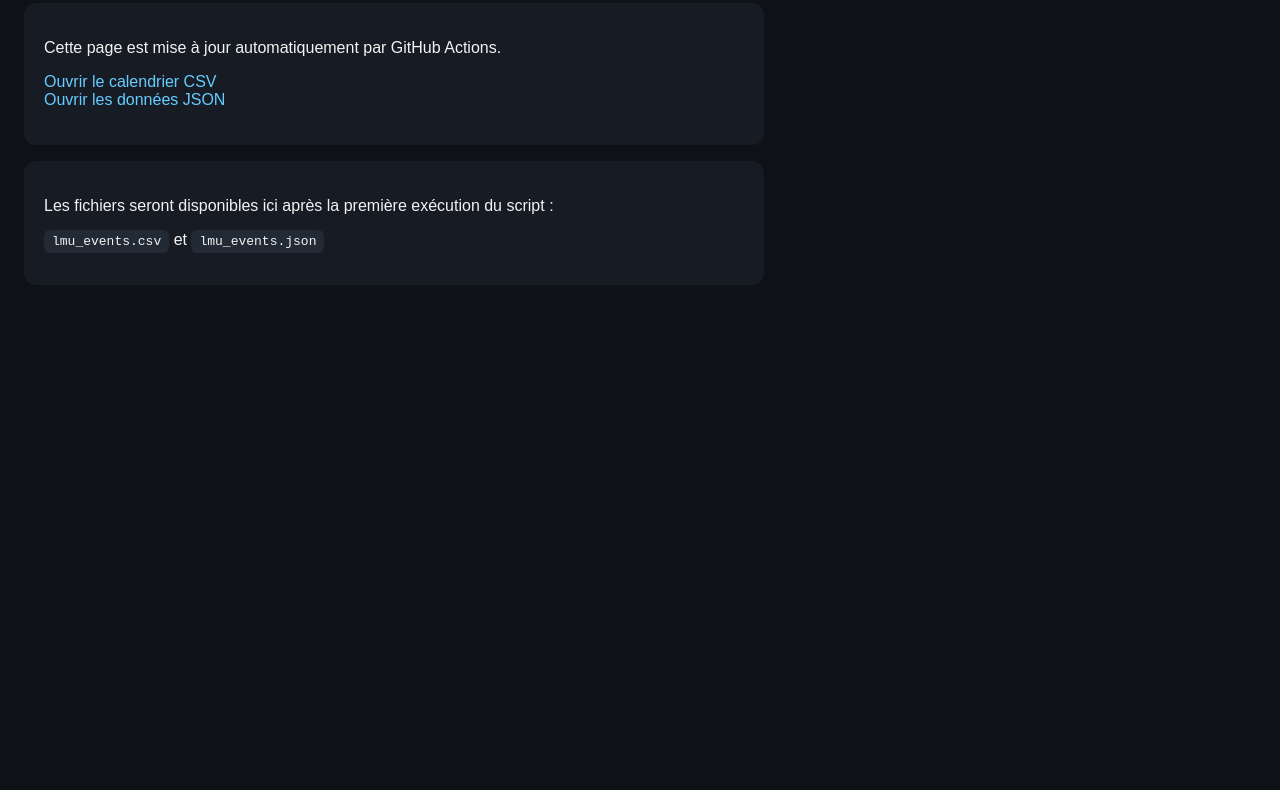
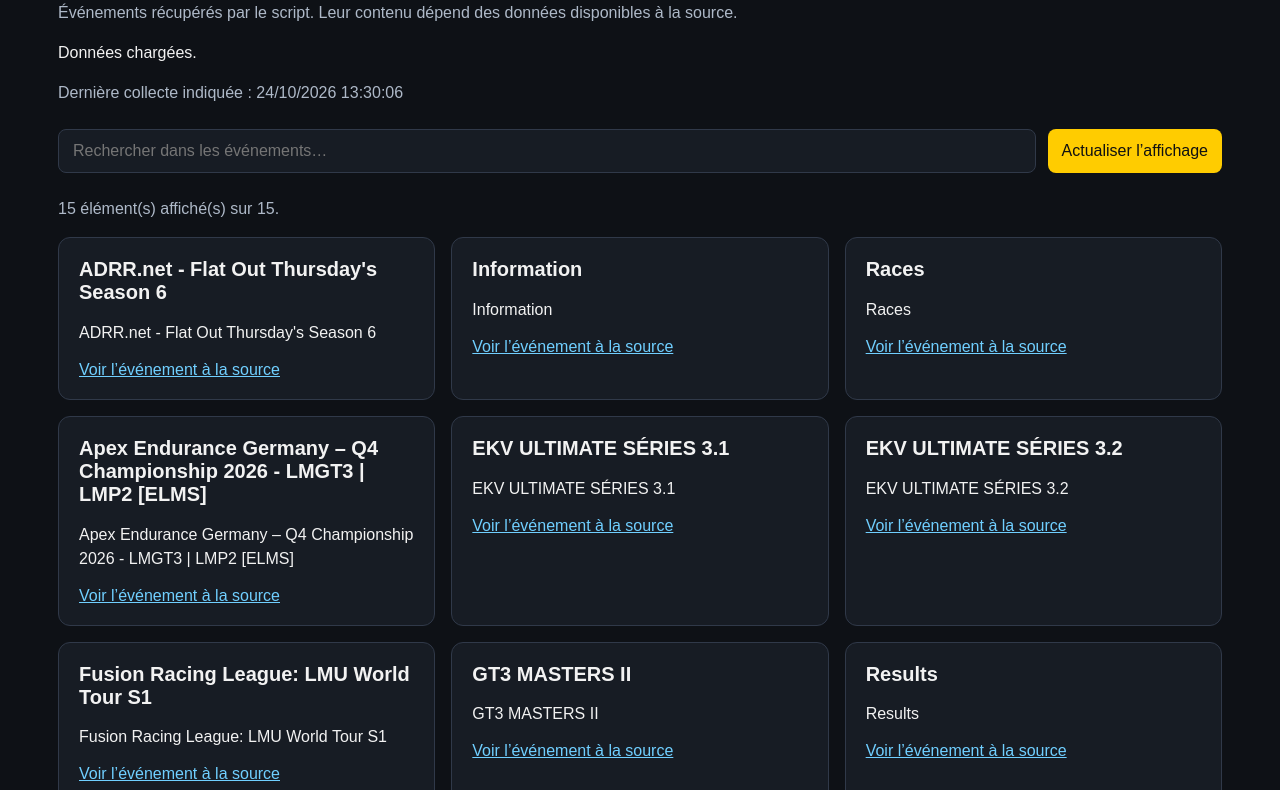
Before and after one commit to corentin-pstlt/lmu-calendrier, a plain HTML site: page docs/index.html in a window 1280 px wide. Shown: the part 101-891 px from the top of the page. Before the commit the page ends 800 px from the top, so only its background shows below. Drawn offline with Linux system fonts and the light colour scheme.

Commit message:
Refactor HTML and CSS styles for better structure

```diff
--- a/docs/index.html
+++ b/docs/index.html
@@ -4,47 +4,267 @@
   <meta charset="utf-8">
   <meta name="viewport" content="width=device-width, initial-scale=1">
   <title>Calendrier LMU</title>
+
   <style>
+    :root {
+      --fond: #0e1116;
+      --carte: #171c24;
+      --texte: #f2f2f2;
+      --secondaire: #aeb9c8;
+      --accent: #ffcc00;
+      --bordure: #303949;
+    }
+
+    * {
+      box-sizing: border-box;
+    }
+
     body {
+      margin: 0;
+      background: var(--fond);
+      color: var(--texte);
       font-family: Arial, sans-serif;
-      background: #0e1116;
-      color: #f2f2f2;
-      margin: 0;
-      padding: 24px;
     }
-    h1 { color: #ffcc00; }
+
+    main {
+      max-width: 1200px;
+      margin: auto;
+      padding: 28px 18px;
+    }
+
+    h1 {
+      color: var(--accent);
+      margin-bottom: 12px;
+    }
+
+    p {
+      line-height: 1.5;
+    }
+
+    .secondaire {
+      color: var(--secondaire);
+    }
+
+    .outils {
+      display: flex;
+      gap: 12px;
+      flex-wrap: wrap;
+      margin: 24px 0;
+    }
+
+    input, button {
+      padding: 12px 14px;
+      border-radius: 8px;
+      font: inherit;
+    }
+
+    input {
+      flex: 1;
+      min-width: 200px;
+      background: var(--carte);
+      color: var(--texte);
+      border: 1px solid var(--bordure);
+    }
+
+    button {
+      background: var(--accent);
+      color: #111;
+      border: 0;
+      cursor: pointer;
+    }
+
+    button:disabled {
+      opacity: .6;
+      cursor: wait;
+    }
+
+    #liste {
+      display: grid;
+      grid-template-columns: repeat(auto-fit, minmax(280px, 1fr));
+      gap: 16px;
+    }
+
+    article {
+      min-width: 0;
+      padding: 20px;
+      border-radius: 12px;
+      background: var(--carte);
+      border: 1px solid var(--bordure);
+    }
+
+    article h2 {
+      margin-top: 0;
+      font-size: 20px;
+    }
+
+    article p {
+      white-space: pre-wrap;
+      overflow-wrap: anywhere;
+    }
+
     a {
-      color: #66ccff;
-      text-decoration: none;
+      color: #70cfff;
     }
-    .card {
-      background: #171c24;
-      border-radius: 12px;
-      padding: 20px;
-      max-width: 700px;
-      margin-bottom: 16px;
-    }
-    code {
-      background: #222a35;
-      padding: 4px 8px;
-      border-radius: 6px;
+
+    .erreur {
+      color: #ff9c9c;
     }
   </style>
 </head>
+
 <body>
-  <h1>Calendrier Le Mans Ultimate</h1>
+  <main>
+    <h1>Calendrier Le Mans Ultimate</h1>
 
-  <div class="card">
-    <p>Cette page est mise à jour automatiquement par GitHub Actions.</p>
-    <p>
-      <a href="lmu_events.csv">Ouvrir le calendrier CSV</a><br>
-      <a href="lmu_events.json">Ouvrir les données JSON</a>
+    <p class="secondaire">
+      Événements récupérés par le script.
+      Leur contenu dépend des données disponibles à la source.
     </p>
-  </div>
 
-  <div class="card">
-    <p>Les fichiers seront disponibles ici après la première exécution du script :</p>
-    <p><code>lmu_events.csv</code> et <code>lmu_events.json</code></p>
-  </div>
+    <p id="statut" role="status">Chargement des données…</p>
+    <p id="date" class="secondaire"></p>
+
+    <div class="outils">
+      <input
+        id="recherche"
+        type="search"
+        placeholder="Rechercher dans les événements…"
+        aria-label="Rechercher un événement"
+      >
+      <button id="actualiser" type="button">
+        Actualiser l’affichage
+      </button>
+    </div>
+
+    <p id="compteur" class="secondaire"></p>
+    <section id="liste" aria-label="Liste des événements"></section>
+  </main>
+
+  <script>
+    let evenements = [];
+
+    const statut = document.getElementById("statut");
+    const date = document.getElementById("date");
+    const liste = document.getElementById("liste");
+    const recherche = document.getElementById("recherche");
+    const compteur = document.getElementById("compteur");
+    const bouton = document.getElementById("actualiser");
+
+    function texte(valeur) {
+      if (valeur === null || valeur === undefined) return "";
+      if (typeof valeur === "object") {
+        return JSON.stringify(valeur, null, 2);
+      }
+      return String(valeur);
+    }
+
+    function afficher() {
+      const filtre = recherche.value.toLocaleLowerCase("fr");
+      const selection = evenements.filter(e =>
+        JSON.stringify(e).toLocaleLowerCase("fr").includes(filtre)
+      );
+
+      liste.replaceChildren();
+      compteur.textContent =
+        `${selection.length} élément(s) affiché(s) sur ${evenements.length}.`;
+
+      for (const evenement of selection) {
+        const carte = document.createElement("article");
+
+        const titre = document.createElement("h2");
+        titre.textContent =
+          texte(evenement.title || evenement.name) || "Événement sans titre";
+        carte.appendChild(titre);
+
+        const details = document.createElement("p");
+
+        if (evenement.raw_text) {
+          details.textContent = texte(evenement.raw_text);
+        } else {
+          details.textContent = Object.entries(evenement)
+            .filter(([cle]) =>
+              !["title", "name", "url", "retrieved_at"].includes(cle)
+            )
+            .map(([cle, valeur]) => `${cle} : ${texte(valeur)}`)
+            .join("\n");
+        }
+
+        carte.appendChild(details);
+
+        if (evenement.url) {
+          try {
+            const url = new URL(evenement.url);
+            if (["https:", "http:"].includes(url.protocol)) {
+              const lien = document.createElement("a");
+              lien.href = url.href;
+              lien.textContent = "Voir l’événement à la source";
+              lien.target = "_blank";
+              lien.rel = "noopener noreferrer";
+              carte.appendChild(lien);
+            }
+          } catch {
+            // Ne pas afficher les liens invalides.
+          }
+        }
+
+        liste.appendChild(carte);
+      }
+    }
+
+    async function charger() {
+      bouton.disabled = true;
+      statut.className = "";
+      statut.textContent = "Chargement des données…";
+
+      try {
+        const reponse = await fetch(
+          "./lmu_events.json?t=" + Date.now(),
+          { cache: "no-store" }
+        );
+
+        if (!reponse.ok) {
+          throw new Error(`Fichier JSON inaccessible : HTTP ${reponse.status}`);
+        }
+
+        const donnees = await reponse.json();
+
+        if (!Array.isArray(donnees)) {
+          throw new Error("Le JSON doit contenir une liste d’événements.");
+        }
+
+        if (donnees.some(e =>
+          e === null || typeof e !== "object" || Array.isArray(e)
+        )) {
+          throw new Error("Certains éléments du JSON ne sont pas des événements.");
+        }
+
+        evenements = donnees;
+        afficher();
+
+        statut.textContent = evenements.length
+          ? "Données chargées."
+          : "Le fichier est accessible, mais il ne contient aucun événement.";
+
+        const dates = evenements
+          .map(e => Date.parse(e.retrieved_at))
+          .filter(d => Number.isFinite(d));
+
+        date.textContent = dates.length
+          ? "Dernière collecte indiquée : " +
+            new Date(Math.max(...dates)).toLocaleString("fr-FR")
+          : "Date de collecte non fournie par le script.";
+
+      } catch (erreur) {
+        statut.className = "erreur";
+        statut.textContent = erreur.message;
+      } finally {
+        bouton.disabled = false;
+      }
+    }
+
+    recherche.addEventListener("input", afficher);
+    bouton.addEventListener("click", charger);
+    charger();
+  </script>
 </body>
 </html>
```
